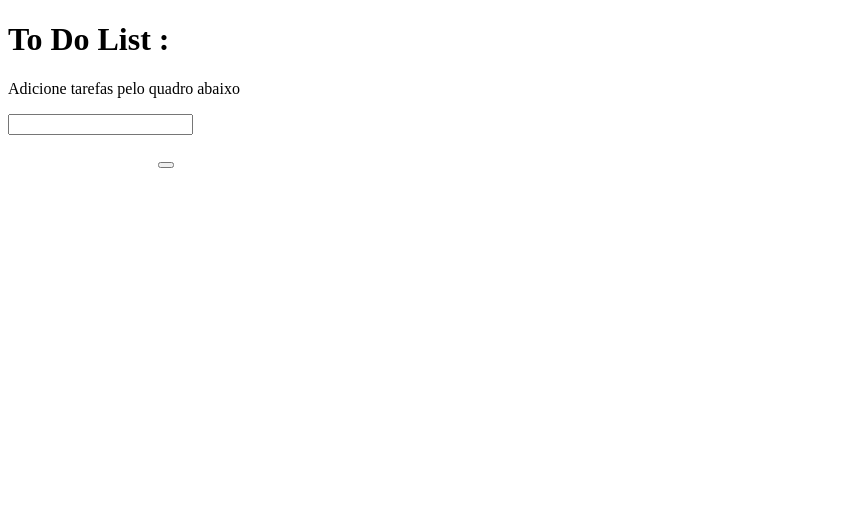
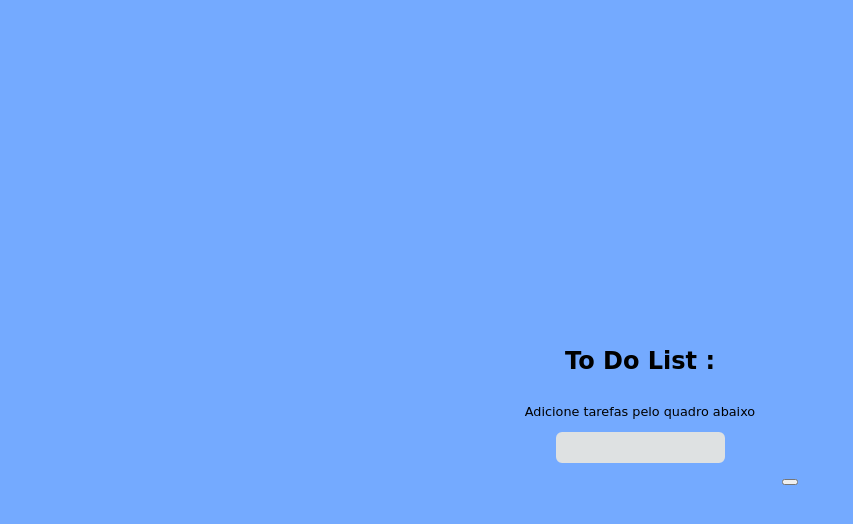
Before and after one commit to renanhenriquedev/sorteia-numero, a website: page index.html in a window 1280 px wide. Shown: the whole page, without its empty margins (0-853 px from the left). Drawn offline with nearby package versions, Linux system fonts and the light colour scheme; a web font is replaced by a local one.

Commit message:
some changes in the script and css

```diff
--- a/index.html
+++ b/index.html
@@ -5,6 +5,9 @@
     <meta http-equiv="X-UA-Compatible" content="IE=edge">
     <meta name="viewport" content="width=device-width, initial-scale=1.0">
     <link rel="stylesheet" href="node_modules/bootstrap-icons/font/bootstrap-icons.css">
+    <link rel="preconnect" href="https://fonts.googleapis.com">
+    <link rel="preconnect" href="https://fonts.gstatic.com" crossorigin>
+    <link href="https://fonts.googleapis.com/css2?family=Shantell+Sans:wght@300&display=swap" rel="stylesheet">
     <link rel="stylesheet" href="style.css">
 </head>
 <body>
--- a/script.js
+++ b/script.js
@@ -131,7 +131,8 @@ function editOption() {
         cont += 1;
         console.log(cont)
         const array = []
-        if (cont % 2 === 0) {
+        console.log(array);
+        if (cont % 2 === 0 || cont === 6) {
             for (let i = 0; i < catchLi.length; i += 1) {
                 catchLi[i].style.backgroundColor = '#ff0000';
                 catchLi[i].addEventListener('click', () => {
@@ -166,27 +167,12 @@ function editOption() {
                 })
             }
         }
-        catchBtn.style.backgroundColor = 'blue'
-        if (cont % 3 === 0) {
+        if ((cont % 3 === 0 && cont !== 6) || cont === 5 || cont === 7 ) {
             for (let i = 0; i < catchLi.length; i += 1) {
-                catchLi[i].style.backgroundColor = 'white';
+                catchLi[i].style.backgroundColor = '#74aaff';
             }
         }
     })
-    teste();
-}
-
-function teste() {
-    const catchBtn = document.querySelector('#edit');
-
-    setTimeout(function () {
-        catchBtn.addEventListener('click', () => {
-            if (catchBtn.style.backgroundColor === 'blue' && 'click') {
-                input.value = '';
-                console.log('pegouuuuuuuuuuuuuuuuuuuuuuuuuuu')
-            }
-        })
-    }, 5000)
 }
 
 
--- a/style.css
+++ b/style.css
@@ -1,10 +1,49 @@
-img {
-    width: 15px;
-    height: 15px;
-    margin-left: 15px;
+body {
+    background-color: #74aaff;
+    display: flex;
+    flex-direction: column;
+    align-items: center;
+    justify-content: center;
+    height: 100vh;
+}
+
+h1 {
+    font-family: 'Shantell Sans', cursive;
+    font-size: 1.5em;
+}
+
+p {
+    font-family: 'Shantell Sans', cursive;
+    font-size: 0.8em;
+}
+
+input {
+    text-align: center;
+    font-size: 0.7em;
+    border-radius: 6px;
+    line-height: 1.5;
+    padding: 5px 10px;
+    transition: box-shadow 100ms ease-in, border 100ms ease-in, background-color 100ms ease-in;
+    border: 2px solid #dee1e2;
+    color: rgb(14, 14, 16);
+    background: #dee1e2;
+    display: block;
+
+}
+
+input:hover {
+    border-color: #ccc;
+
+}
+
+input:focus {
+    border-color: #9147ff;
+    background: #fff;
 }
 
 li {
+    font-family: 'Shantell Sans', cursive;
+    font-size: 0.7em;
     width: 25px;
 }
 
@@ -14,7 +53,7 @@ button {
 }
 
 .remove {
-    background-color: red;
+    background-color: #fffaf3;
 }
 /*
 #edit {
```
